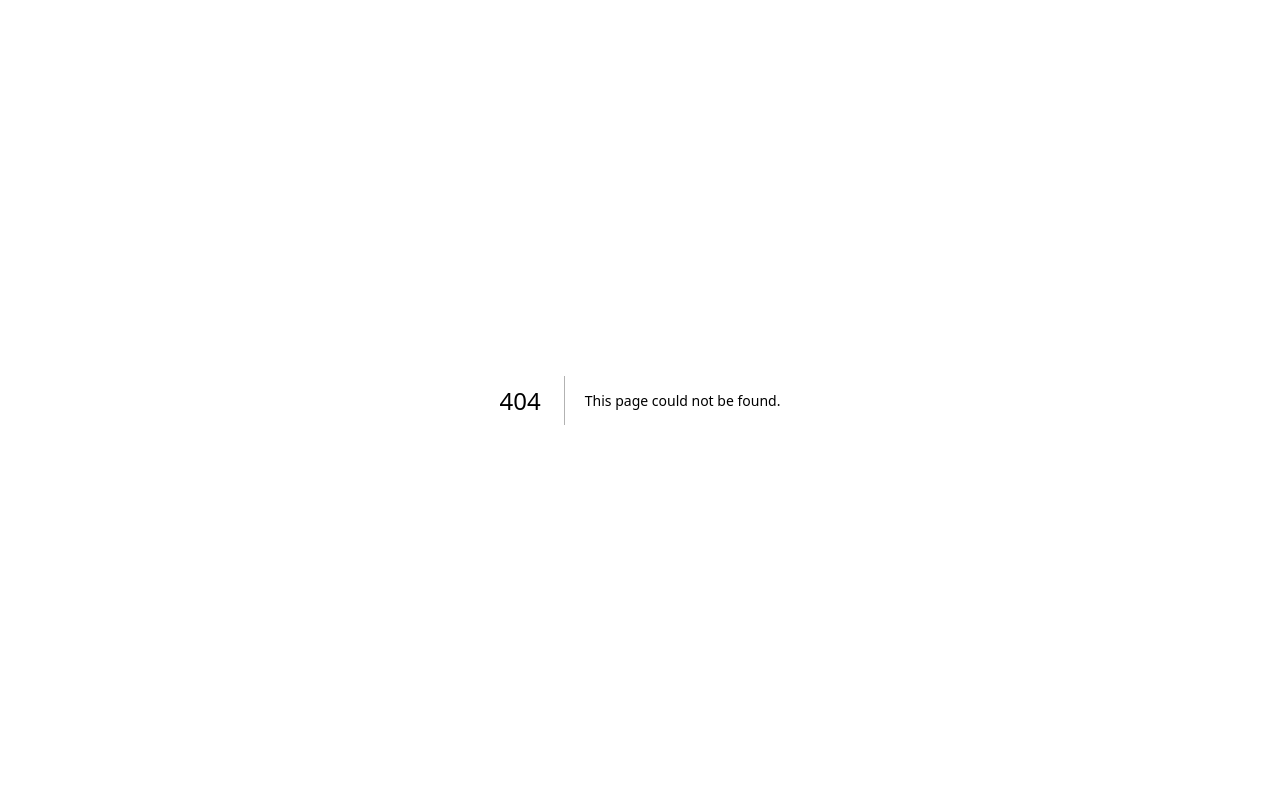
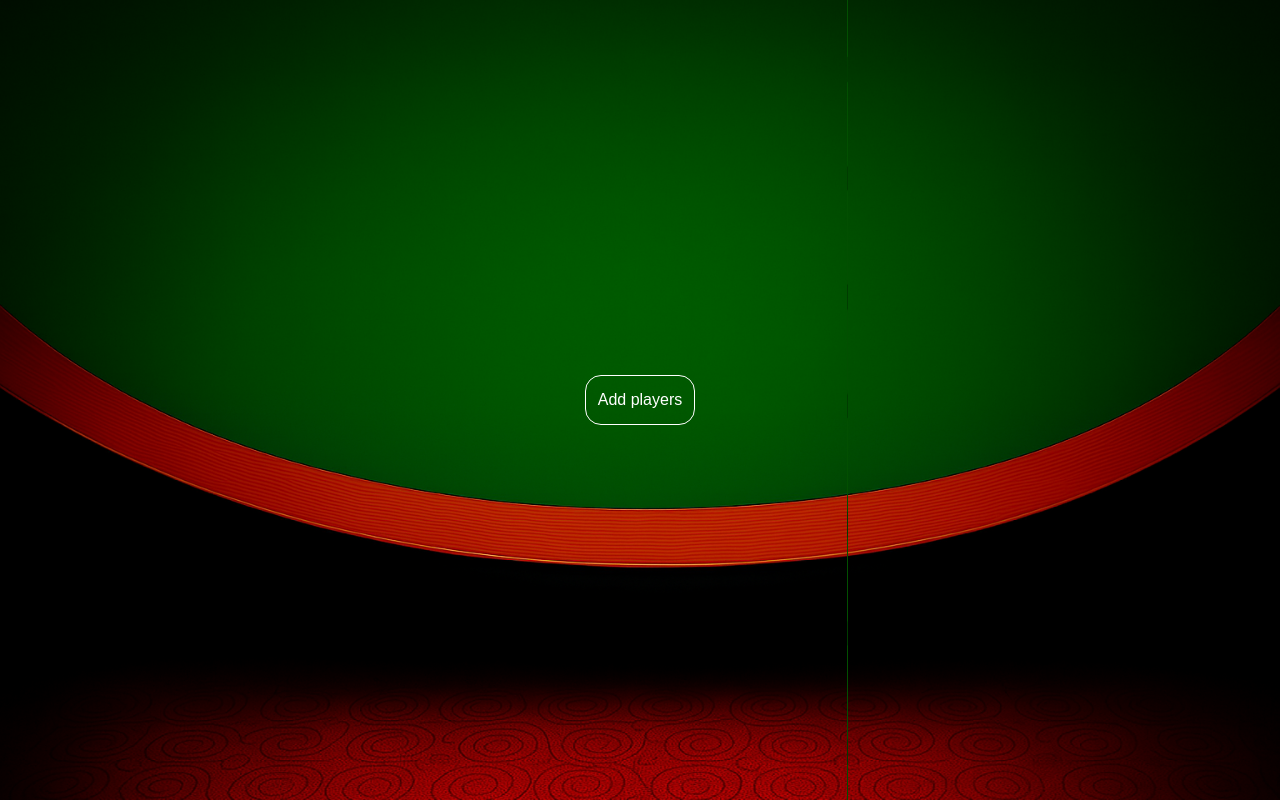
Before and after one commit to Abeny-D/Nextjs-version-the-banker, a Next.js app: page /game-screen in a window 1280 px wide. Before the commit this address had no page. Built offline with nearby package versions, Linux system fonts and the light colour scheme; some icons are missing.

Commit message:
fixed bugs on bet input and addtional minor changes

```diff
--- a/src/app/game-play-screen/layout.tsx
+++ b/src/app/game-screen/layout.tsx
@@ -17,14 +17,14 @@ export default function RootLayout({children,}: Readonly<{
     console.log('image data : ', GamePlayScreenBg)
 
     return (
-        <div className='w-screen h-screen bg-center bg-no-repeat bg-fixed bg-cover'
+        <section className='w-screen h-screen bg-center bg-no-repeat bg-fixed bg-cover'
 
              style={{
                  backgroundImage: `url(${GamePlayScreenBg.src})`,
              }}
         >
             {children}
-        </div>
+        </section>
 
     );
 }
--- a/src/app/game-play-screen/page.tsx
+++ b/src/app/game-screen/page.tsx
@@ -7,15 +7,13 @@ import DeckContainer from "@/component/deck-container";
 import {motion} from "motion/react";
 
 
-function GameFlow() {
+export default function GameFlow() {
 
     const [players, setPlayers] = useState<{
         id: number;
         name: string;
         hand: (string | undefined)[];
-        bet: number;
-    }[]>
-    ([]);
+        bet: number; }[]>([]);
 
     const [randomCard, setRandomCard] = useState<null | string>(null);
     const [wonLossStatus, setWonLossStatus] = useState("Waiting for status");
@@ -50,8 +48,20 @@ function GameFlow() {
 
         while (playerNameInput.length < 4 && playerBetInput.length < 4) {
             const newPlayerName = prompt(`Please enter player ${playerNameInput.length + 1} name`)
+            if (newPlayerName === null) {
+                break;
+            }
 
-            const input = prompt(`Please enter player ${playerBetInput.length + 1} bet amount`);
+            if (!newPlayerName?.trim()) {
+                alert("Please enter player name");
+                continue;
+            }
+            const input = prompt(`Please enter player ${playerBetInput.length + 1} bet amount`, "500");
+
+            if (!input?.trim() || Number(input) === 0) {
+                alert("Please bet amount");
+                continue;
+            }
             const newPlayerBet: number | null = input !== null ? Number(input) : null;
 
 
@@ -60,12 +70,11 @@ function GameFlow() {
                 continue;
 
             }
-
-            if (newPlayerName === null || newPlayerBet === null) {
+            if (newPlayerBet === null) {
                 break;
             }
-
-            if (!newPlayerName?.trim()) {
+            if (newPlayerBet <= 0) {
+                alert("Please enter a positive number");
                 continue;
             }
 
@@ -289,7 +298,7 @@ function GameFlow() {
                             <div className="absolute top-2.5 left-3.5 rotate-25 "><DeckContainer
                                 hand={player.hand[1] ?? ""}></DeckContainer></div>
                         </div>
-                        <h3 className="text-center pt-4">👤 {player.name}</h3>
+                        <h3 className="text-center pt-4">Player: {player.name}</h3>
                         <p className="text-center"> Coins: {player.bet}</p>
                     </div>
                 ))}
@@ -325,5 +334,3 @@ function GameFlow() {
 
     );
 }
-
-export default GameFlow;
--- a/src/app/layout.tsx
+++ b/src/app/layout.tsx
@@ -2,7 +2,7 @@ import React from "react";
 import type { Metadata } from "next";
 import { Geist, Geist_Mono } from "next/font/google";
 import "@/style/globals.css";
-import Footer from '@/component/footer'
+import { Footer } from '@/component/footer'
 
 
 const geistSans = Geist({
--- a/src/app/page.tsx
+++ b/src/app/page.tsx
@@ -8,7 +8,7 @@ export default function Home() {
     const router = useRouter();
 
     function routerAdd() {
-        router.push('/game-play-screen')
+        router.push('/game-screen')
     }
 
     return (
--- a/src/component/footer.tsx
+++ b/src/component/footer.tsx
@@ -4,9 +4,9 @@ import FacebookIcon from '@mui/icons-material/Facebook';
 import LinkedInIcon from '@mui/icons-material/LinkedIn';
 import XIcon from '@mui/icons-material/X';
 
-const Footer = () => {
+export const Footer = () => {
     return (
-        <div>
+        <footer>
             <div className="flex justify-center items-center w-screen p-4 gap-10 absolute bottom-0 left-0 ">
 
                 <a href="https://facebook.com" target="_blank"><FacebookIcon className="text-white hover:text-yellow-200 "/></a>
@@ -15,8 +15,6 @@ const Footer = () => {
             <a href="https://www.instagram.com/" target="_blank"><InstagramIcon className="text-white hover:text-yellow-200 "/></a>
 
             </div>
-        </div>
+        </footer>
     );
 };
-
-export default Footer;
```
